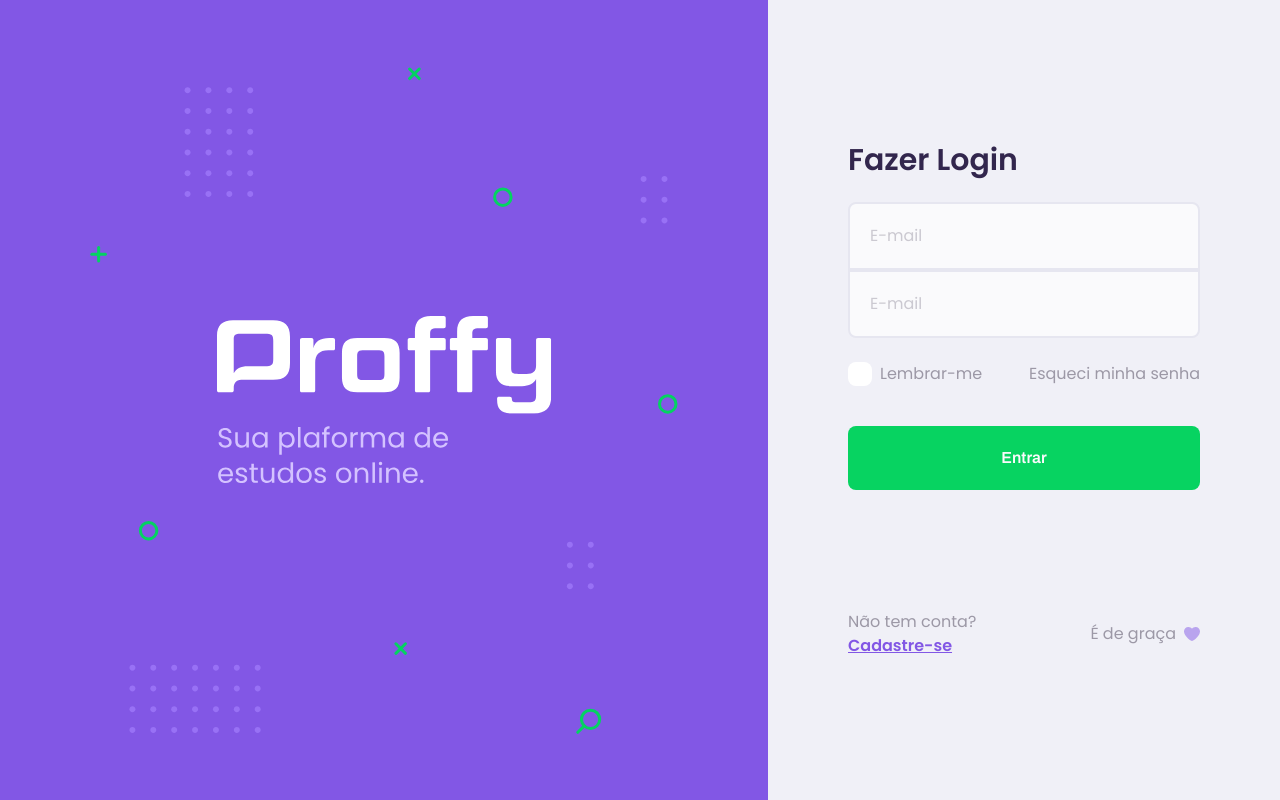
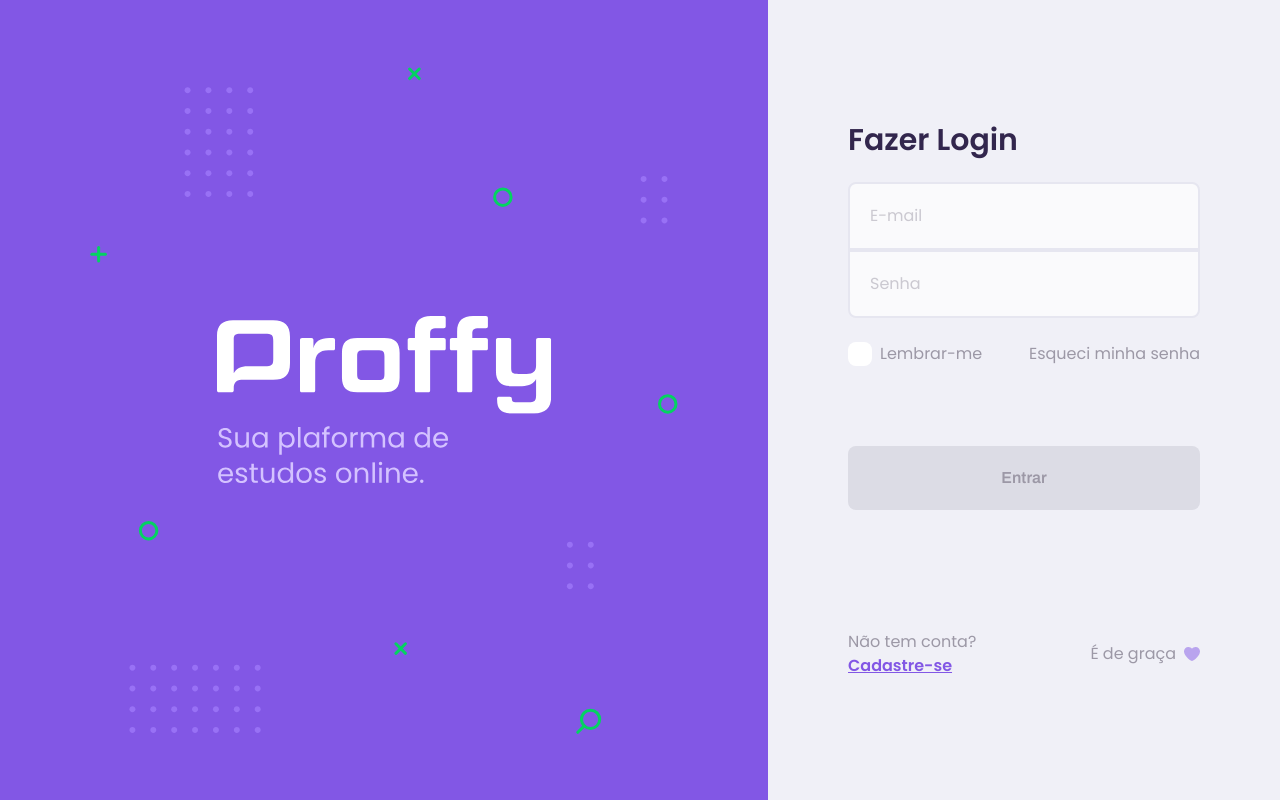
Before and after one commit to Santosfael/proffy-web-2026, a React (Vite) app: page /sign-in in a window 1280 px wide. Built offline with nearby package versions, Linux system fonts and the light colour scheme.

Commit message:
feat: adicionando validação no formulario

```diff
--- a/src/components/button.tsx
+++ b/src/components/button.tsx
@@ -9,7 +9,12 @@ export function Button({ type = "button", title, disabled }: ButtonProps) {
         <button
         type={type}
         disabled={disabled}
-        className='w-full bg-green p-5 border-none font-archivo-semibold text-white-shape rounded-lg cursor-pointer'
+        className={`w-full p-5 border-none rounded-lg font-archivo-semibold mt-10
+            ${disabled
+                ? "bg-gray-shape text-text-complement cursor-not-allowed"
+                : "bg-green opacity-90 hover:bg-green hover:opacity-100 transition text-white cursor-pointer"
+            }
+        `}
         >
             {title}
         </button>
--- a/src/components/input.tsx
+++ b/src/components/input.tsx
@@ -1,15 +1,22 @@
+import type { FieldError } from "react-hook-form"
+
 type InputProps = {
     id: string
     type?: string
     placeholder: string
     rounded: "all" | "top" | "bottom" | "none"
+    // eslint-disable-next-line @typescript-eslint/no-explicit-any
+    register: any
+    error?: FieldError
 }
 
 export function Input({
     id,
     type,
     placeholder,
-    rounded = "all"
+    rounded = "all",
+    register,
+    error
 }: InputProps) {
      const roundedClass = {
         all: "rounded-lg",
@@ -21,7 +28,13 @@ export function Input({
         <input
             type={type}
             id={id}
-            className={`block w-full text-text-complement p-5 text-base bg-white-shape font-poppins-regular border-2 border-gray-lines-in-white ${roundedClass}`}
+            {...register(id)}
+            className={`block w-full p-5 text-base font-poppins-regular ${roundedClass} focus:outline-none
+                ${error
+                    ? "border-2 border-red-500 bg-red-100 placeholder-red-400 focus:border-red-500"
+                    : `border-2 border-gray-lines-in-white bg-white-shape text-text-complement focus:border-s-purple focus:border-s-4`
+                }
+            `}
             placeholder={placeholder}/>
     )
 }
--- a/src/pages/auth/sign-in.tsx
+++ b/src/pages/auth/sign-in.tsx
@@ -1,12 +1,48 @@
 import { Check } from "lucide-react"
+import { z } from 'zod'
+import { useForm } from 'react-hook-form'
+import { zodResolver } from '@hookform/resolvers/zod'
 
 import background from '../../assets/background.svg'
 import logo from '../../assets/logo.svg'
 import heart from '../../assets/heart.svg'
 import { Input } from "../../components/input"
 import { Button } from "../../components/button"
+import { toast } from "sonner"
+
+const sigInForm = z.object({
+    email: z.email("E-mail inválido"),
+    password: z.string().min(6, "A senha deve conter pelo menos 6 caracteres"),
+})
+
+type SignInForm = z.infer<typeof sigInForm>
 
 export function SignIn() {
+    const {
+        register,
+        handleSubmit,
+        reset,
+        formState: {
+            isSubmitting,
+            errors,
+            isValid
+        }
+    } = useForm<SignInForm>({
+        resolver: zodResolver(sigInForm),
+        mode: "onChange"
+    })
+
+    async function handleSignIn(data: SignInForm) {
+        try {
+            console.log(data)
+            await new Promise((resolver) => setTimeout(resolver, 2000))
+            toast.success("Credenciais válidas")
+        } catch {
+            toast.error("Credenciais inválidas")
+        }
+        reset()
+    }
+
     return (
         <div className="grid min-h-screen grid-cols-5 antialiased">
             <div className="bg-purple flex items-center justify-center col-span-3 relative">
@@ -18,19 +54,23 @@ export function SignIn() {
                 <div className='w-[352px] flex flex-col justify-center gap-6'>
                     <h1 className='text-3xl font-poppins-semibold text-text-title'>Fazer Login</h1>
 
-                    <form action="">
+                    <form onSubmit={handleSubmit(handleSignIn)}>
                         <Input
                             type="email"
                             id="email"
                             placeholder="E-mail"
                             rounded="top"
+                            register={register}
+                            error={errors.email}
                         />
 
                         <Input
                             type="password"
                             id="password"
-                            placeholder="E-mail"
+                            placeholder="Senha"
                             rounded="bottom"
+                            register={register}
+                            error={errors.password}
                         />
 
                         <div className='gap-4 flex flex-row mt-6 mb-10 justify-between'>
@@ -57,7 +97,7 @@ export function SignIn() {
                         </div>
                         <Button
                             type="submit"
-                            disabled={false}
+                            disabled={isSubmitting || !isValid}
                             title="Entrar"
                         />
                     </form>
```
